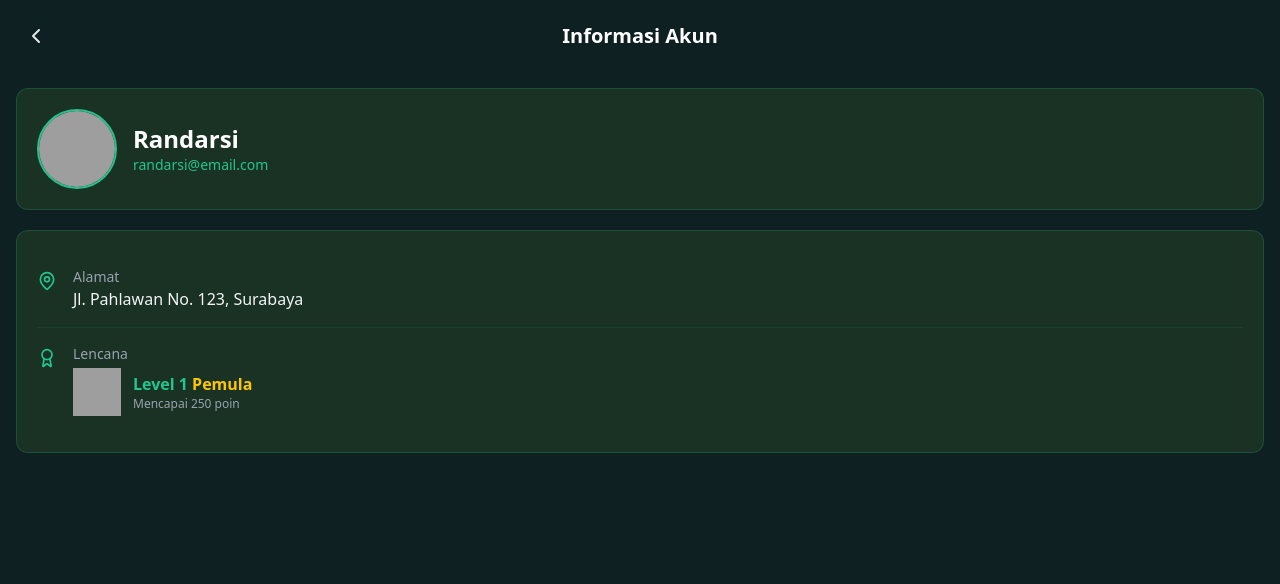
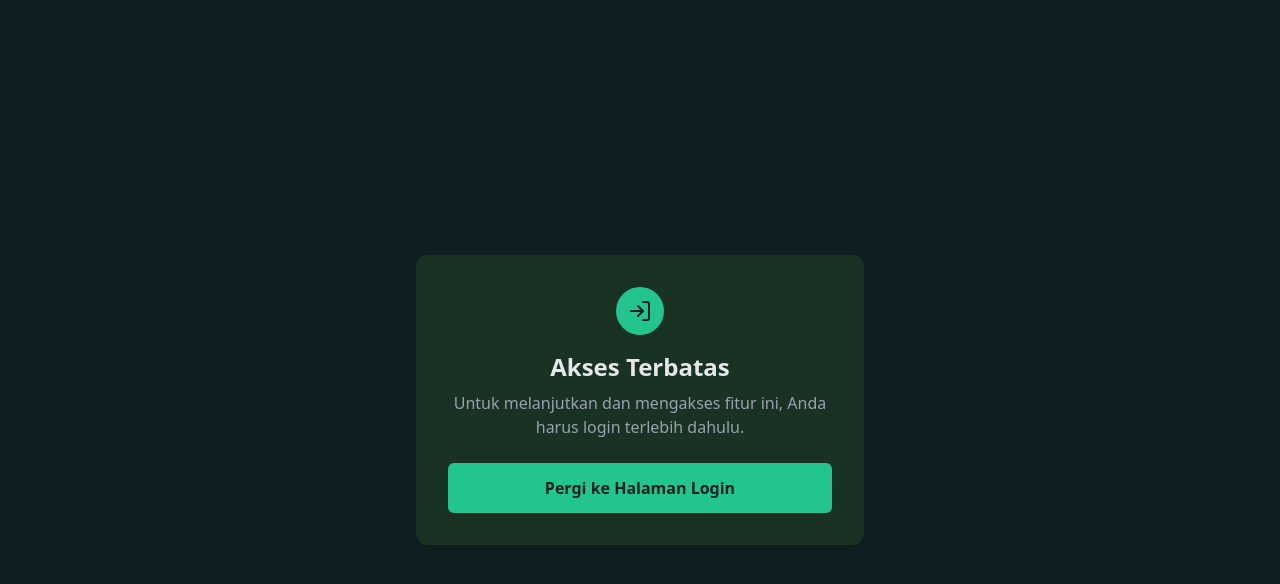
Before and after one commit to Randi-95/KabonKita, a React (Vite) app: page /infoakun in a window 1280 px wide. Shown: the top 584 px of the page. Built offline with nearby package versions, Linux system fonts and the light colour scheme; grey boxes are pictures that could not be loaded; a web font is replaced by a local one.

Commit message:
info akun

```diff
--- a/src/pages/InfoAkun.jsx
+++ b/src/pages/InfoAkun.jsx
@@ -1,14 +1,51 @@
-
-// Impor ikon yang akan kita gunakan dari lucide-react
-import { ChevronLeft, MapPin, Award } from 'lucide-react';
-import { Link } from 'react-router-dom';
+import { ChevronLeft, MapPin, Award } from "lucide-react";
+import { Link } from "react-router-dom";
+import { useAuth } from "../hooks/useAuth";
+import AlertLogin from "../component/alertLogin";
+import { Loader } from "react-feather";
 
 function PageInfoAkun() {
+  const { profile, session, loading } = useAuth();
+
+  if (!session) {
+    return (
+      <div className="w-full h-screen justify-center items-center">
+        <AlertLogin />
+      </div>
+    );
+  }
+
+  const badgeLevel = (point) => {
+    let level = 0;
+    let peringkat = "(tidak ada)"
+
+    if (point >= 5000) {
+      level = 5;
+      peringkat = "(Avatar)"
+    } else if (point >= 2500) {
+      level = 4;
+      peringkat = "(Master)"
+    } else if (point >= 1000) {
+      level = 3;
+      peringkat = "(Pakar)"
+    } else if (point >= 500) {
+      level = 2;
+      peringkat = "(Penggiat)"
+    } else if (point >= 250) {
+      level = 1;
+      peringkat = "(Pemula)"
+    }
+
+    return {level, peringkat};
+  };
+
+  const {level, peringkat} = badgeLevel(profile?.points)
 
   return (
     <div className="bg-background min-h-screen font-sans">
       <header className="flex items-center p-4">
-        <Link to="/profile"
+        <Link
+          to="/profile"
           className="p-2 rounded-full transition-colors hover:bg-white/10"
         >
           <ChevronLeft className="text-gray-200" size={24} />
@@ -21,24 +58,38 @@ function PageInfoAkun() {
       <main className="p-4 flex flex-col gap-5">
         <div className="bg-secondary p-5 rounded-xl flex items-center gap-4 border border-primary/20">
           <img
-            src="https://i.pravatar.cc/150?u=randarsi"
-            alt="Avatar"
+            src={profile?.profile_url}
             className="w-20 h-20 rounded-full border-2 border-primary"
           />
           <div>
-            <h2 className="text-2xl font-bold text-white">Randarsi</h2>
-            <p className="text-sm text-primary">randarsi@email.com</p>
+            {loading ? (
+              <h2 className="text-2xl font-bold text-white">Memuat Data...</h2>
+            ) : (
+              <div>
+                <h2 className="text-2xl font-bold text-white">
+                  {profile?.nama}
+                </h2>
+                <p className="text-sm text-primary">
+                  {session?.user.user_metadata.email}
+                </p>
+              </div>
+            )}
           </div>
         </div>
 
         <div className="bg-secondary p-5 rounded-xl border border-primary/20">
-
           <div className="flex items-start gap-4 py-4">
-              <div className="mt-1 text-primary"><MapPin size={20} /></div>
+            <div className="mt-1 text-primary">
+              <MapPin size={20} />
+            </div>
             <div className="flex-grow">
               <p className="text-sm text-gray-400">Alamat</p>
               <div className="text-base text-gray-100 font-medium">
-                  <p>Jl. Pahlawan No. 123, Surabaya</p>
+                {loading ? (
+                  <p>Memuat Data..</p>
+                ) : (
+                  <p>{`${profile?.kelurahan} RT 0${profile?.rt}/0${profile?.rw} ${profile?.kecamatan}, ${profile?.kabupaten}`}</p>
+                )}
               </div>
             </div>
           </div>
@@ -46,26 +97,25 @@ function PageInfoAkun() {
           <div className="border-t border-primary/10"></div>
 
           <div className="flex items-start gap-4 py-4">
-              <div className="mt-1 text-primary"><Award size={20} /></div>
+            <div className="mt-1 text-primary">
+              <Award size={20} />
+            </div>
             <div className="flex-grow">
               <p className="text-sm text-gray-400">Lencana</p>
               <div className="text-base text-gray-100 font-medium">
                 <div className="flex items-center gap-x-3 mt-1">
-                       <img
-                        src="/lencana.png"
-                        alt="Lencana"
-                        className="w-12 h-12"
-                        />
+                  <img src={`lencana${level}.png`} alt="Lencana" className="w-12 h-12" />
                   <div>
-                            <strong className="text-base font-bold text-primary">Level 1 <span className='text-yellow-400'>Pemula</span></strong>
-                            <p className="text-xs text-gray-400">Mencapai 250 poin</p>
+                    <strong className="text-base font-bold text-primary">
+                      Level {level} <span className="text-yellow-400">{peringkat}</span>
+                    </strong>
+                    <p className="text-xs text-gray-400">Mencapai {profile?.points} poin</p>
                   </div>
                 </div>
               </div>
             </div>
           </div>
         </div>
-
       </main>
     </div>
   );
```
Also changed, not shown: src/pages/Dashboard.jsx (line endings or trailing spaces). Lines whose indentation alone changed are shown as unchanged.
